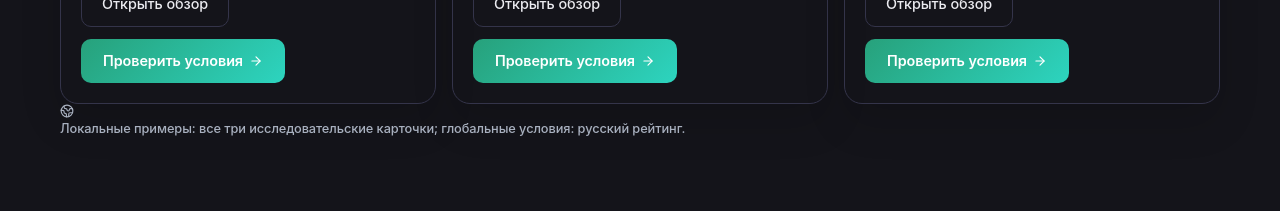
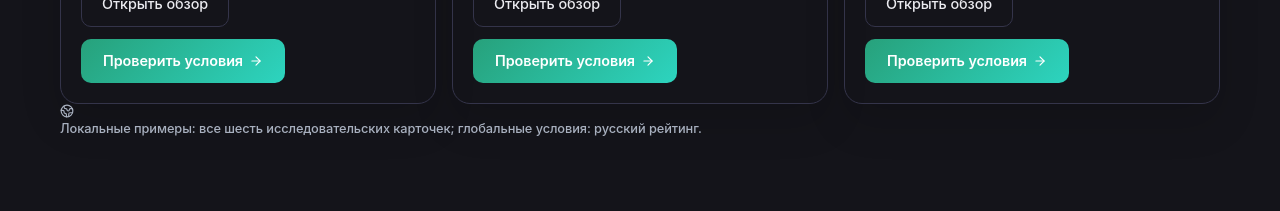
Before and after one commit to Vilmanis99/tradersfund, a Next.js app: page /ru/obzor-proplive in a window 1280 px wide. Shown: the part 3080-3291 px from the top of the page. Built offline with nearby package versions, Linux system fonts and the light colour scheme; no server answers.

Commit message:
Sync Russian local research count

```diff
--- a/app/ru/obzor-proplive/page.tsx
+++ b/app/ru/obzor-proplive/page.tsx
@@ -166,7 +166,7 @@ export default function RussianPropLiveReviewPage() {
               </article>
             ))}
           </div>
-          <p className="ru-source-line"><Globe2 size={14} aria-hidden="true" /> Локальные примеры: <Link href="/ru/rossiyskie-prop-kompanii">все три исследовательские карточки</Link>; глобальные условия: <Link href="/ru/luchshie-prop-firmy">русский рейтинг</Link>.</p>
+          <p className="ru-source-line"><Globe2 size={14} aria-hidden="true" /> Локальные примеры: <Link href="/ru/rossiyskie-prop-kompanii">все шесть исследовательских карточек</Link>; глобальные условия: <Link href="/ru/luchshie-prop-firmy">русский рейтинг</Link>.</p>
         </div>
       </section>
 
```
